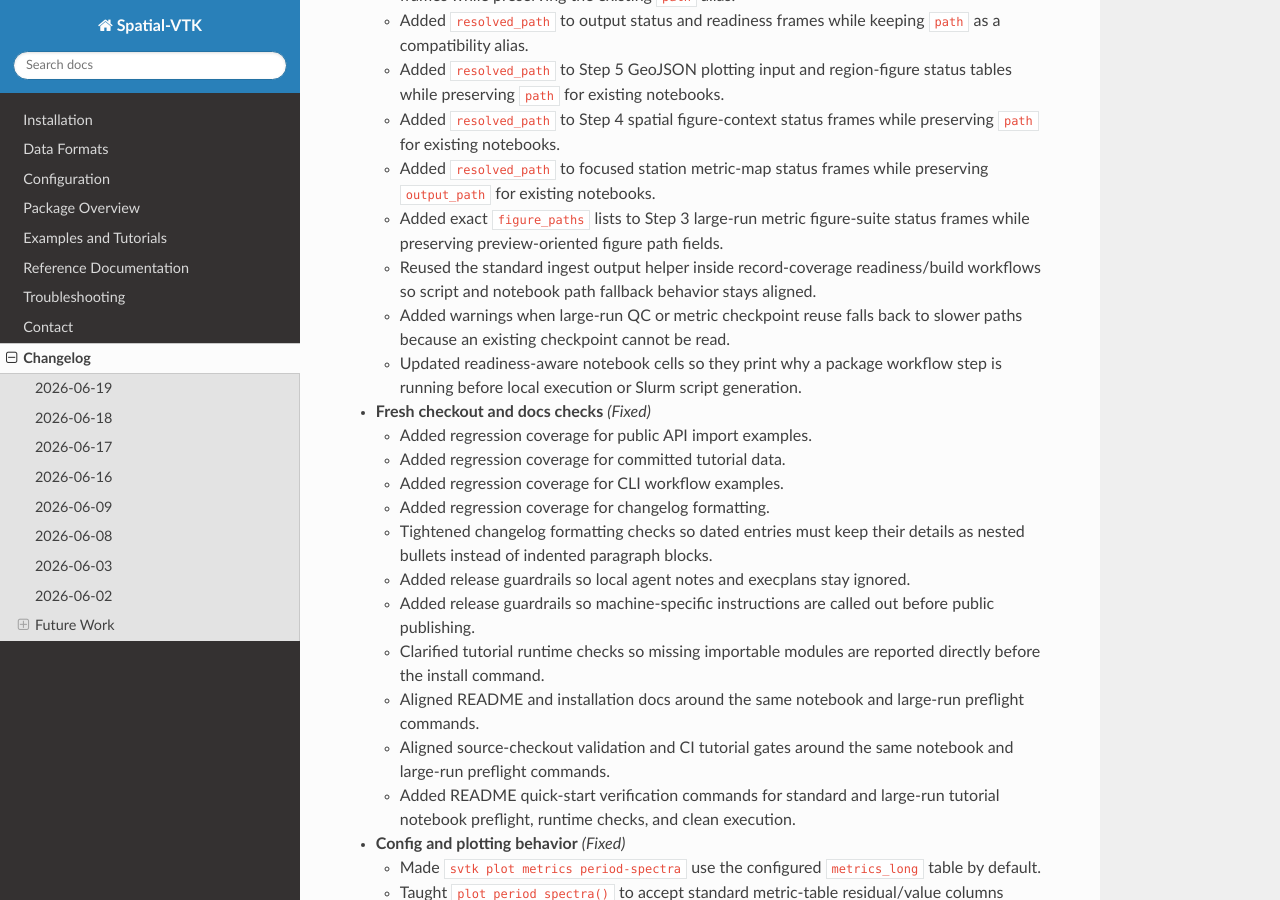
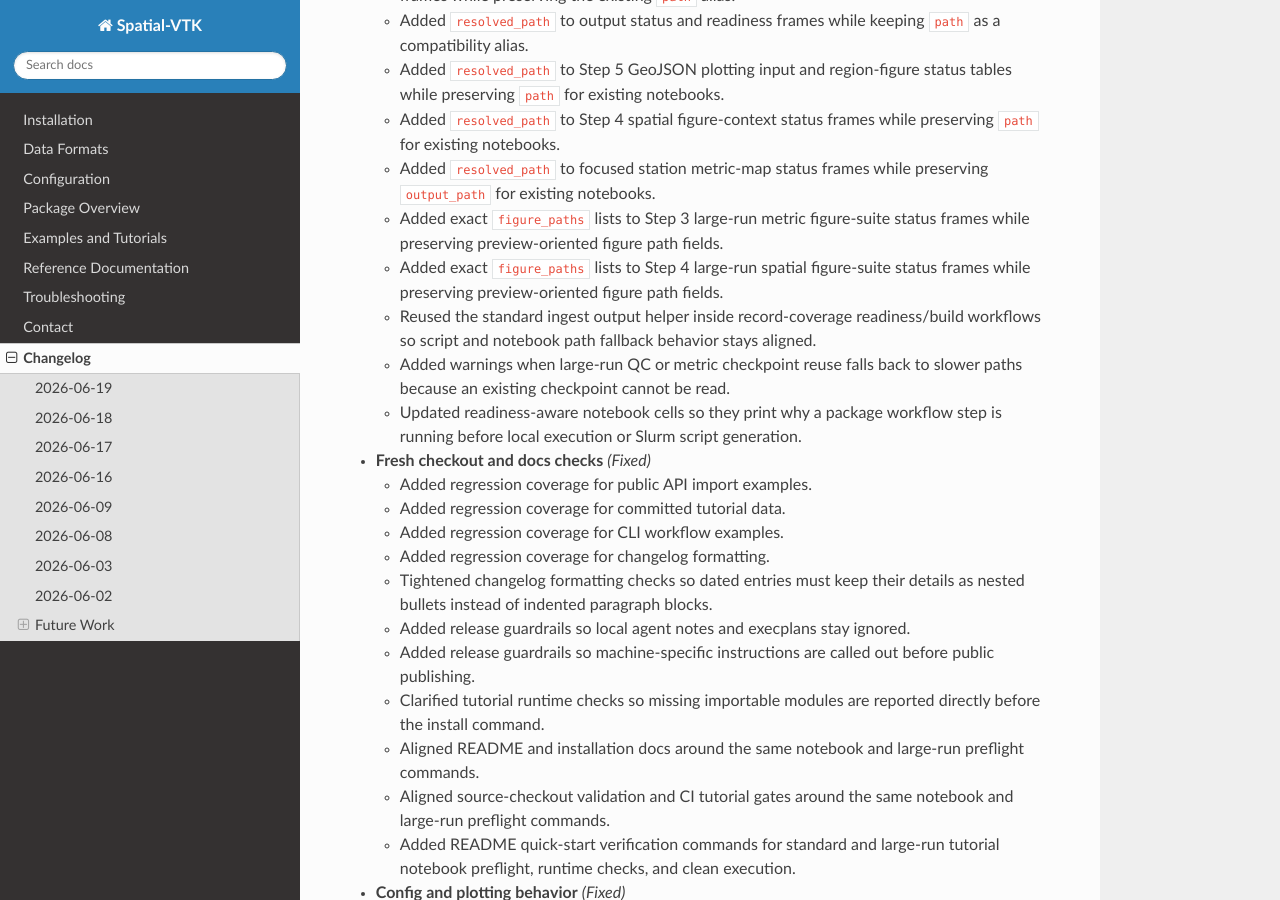
Before and after one commit to bcbirkel/spatial-vtk, a Sphinx documentation site: the page built from docs/changelog.rst, in a window 1280 px wide and 900 px high, scrolled down 3827 px. Built offline with Sphinx 7.4.7 and the Read the Docs theme 3.1.0, drawn with Linux system fonts in a browser that asks for light colours.

Commit message:
Expose spatial figure suite paths

```diff
--- a/docs/changelog.rst
+++ b/docs/changelog.rst
@@ -213,6 +213,9 @@ Changelog
     preserving ``output_path`` for existing notebooks.
   - Added exact ``figure_paths`` lists to Step 3 large-run metric figure-suite
     status frames while preserving preview-oriented figure path fields.
+  - Added exact ``figure_paths`` lists to Step 4 large-run spatial
+    figure-suite status frames while preserving preview-oriented figure path
+    fields.
   - Reused the standard ingest output helper inside record-coverage
     readiness/build workflows so script and notebook path fallback behavior
     stays aligned.
--- a/docs/reference/api/spatial.rst
+++ b/docs/reference/api/spatial.rst
@@ -202,7 +202,9 @@ Public helpers exposed by ``spatial_vtk.spatial.plot``:
    * - ``write_large_run_spatial_figure_suite_from_notebook_settings``
      - Render the full Step 4 large-run spatial figure suite from notebook
        settings without notebook-local plot-function imports, per-family
-       keyword expansion, or repeated render gates.
+       keyword expansion, or repeated render gates. The returned status table
+       includes exact ``figure_paths`` lists plus preview-oriented path fields
+       for compact notebook display.
    * - ``write_large_run_spatial_summary_figures_from_outputs``
      - Write compact Step 4 spatial summary figures from an ``OutputGroup``
        without notebook-local input gating, table loading, output-path lookup,
```
Also changed, not shown: 3 other files.
